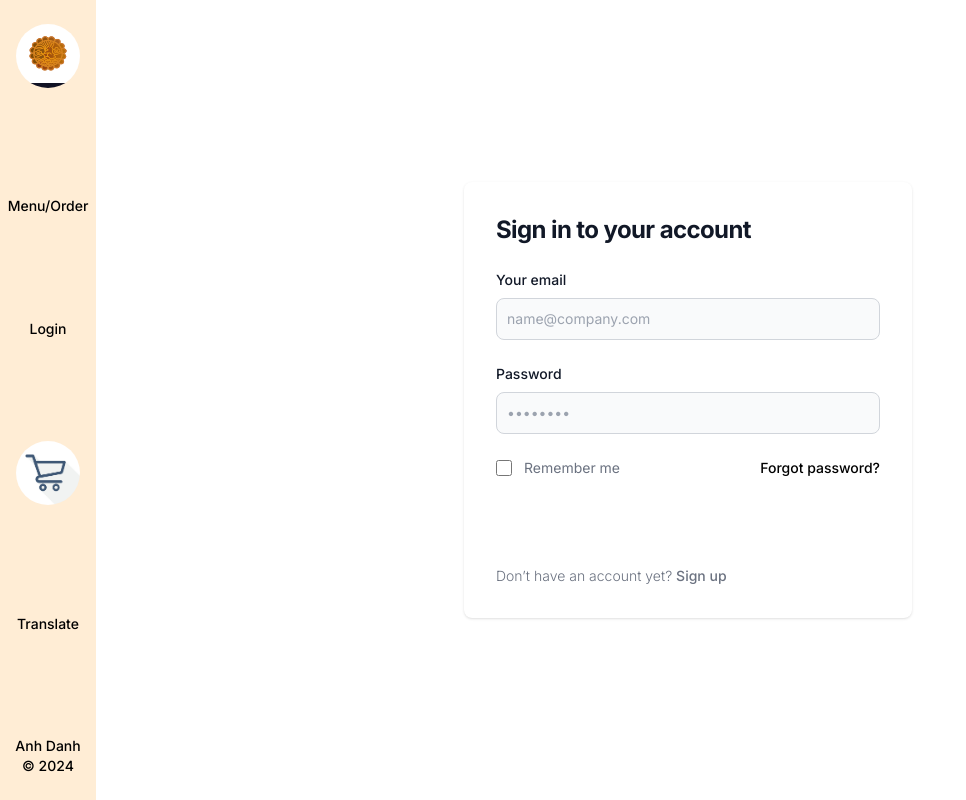
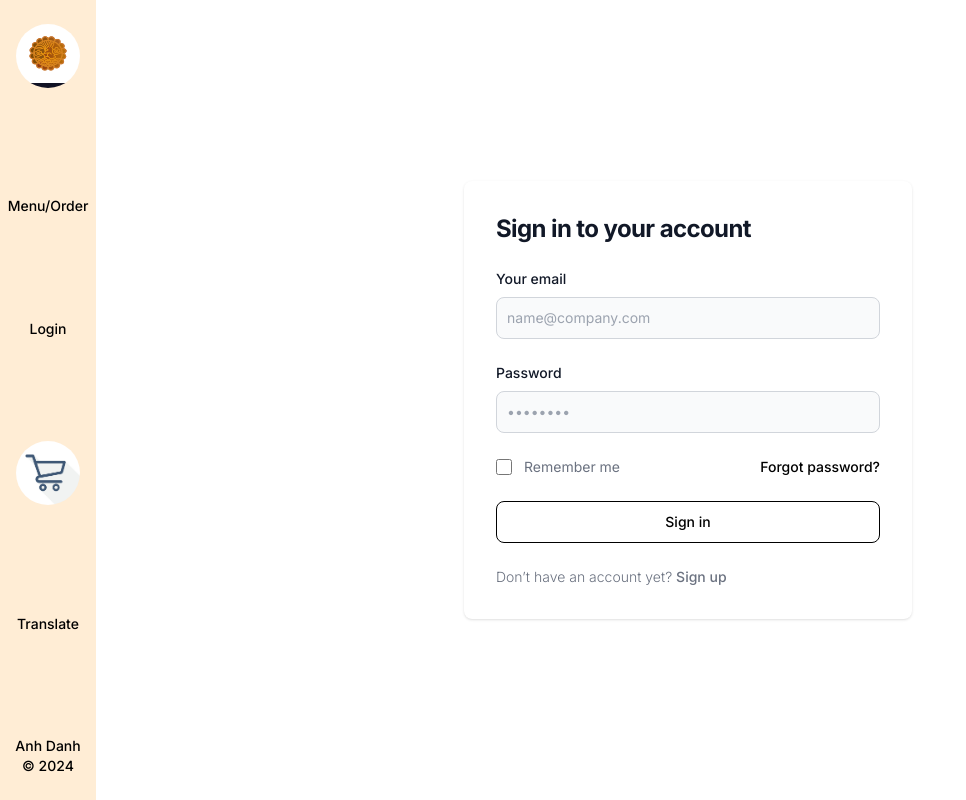
Before and after one commit to juiceman1014/bakery-website, a Next.js app in the folder client/: page /login in a window 1280 px wide. Shown: the whole page, without its empty margins (0-966 px from the left). Built offline with nearby package versions, Linux system fonts and the light colour scheme.

Commit message:
adjusted styling on sign in button

```diff
--- a/client/src/app/login/page.jsx
+++ b/client/src/app/login/page.jsx
@@ -71,7 +71,7 @@
               </div>
               <button
                 type="submit"
-                class="w-full text-white bg-primary-600 hover:bg-primary-700 focus:ring-4 focus:outline-none focus:ring-primary-300 font-medium rounded-lg text-sm px-5 py-2.5 text-center dark:bg-primary-600 dark:hover:bg-primary-700 dark:focus:ring-primary-800"
+                class="w-full text-black bg-primary-600 hover:bg-primary-700 focus:ring-4 focus:outline-none focus:ring-primary-300 font-medium rounded-lg text-sm px-5 py-2.5 text-center dark:bg-primary-600 dark:hover:bg-primary-700 dark:focus:ring-primary-800 border border-black"
               >
                 Sign in
               </button>
```
